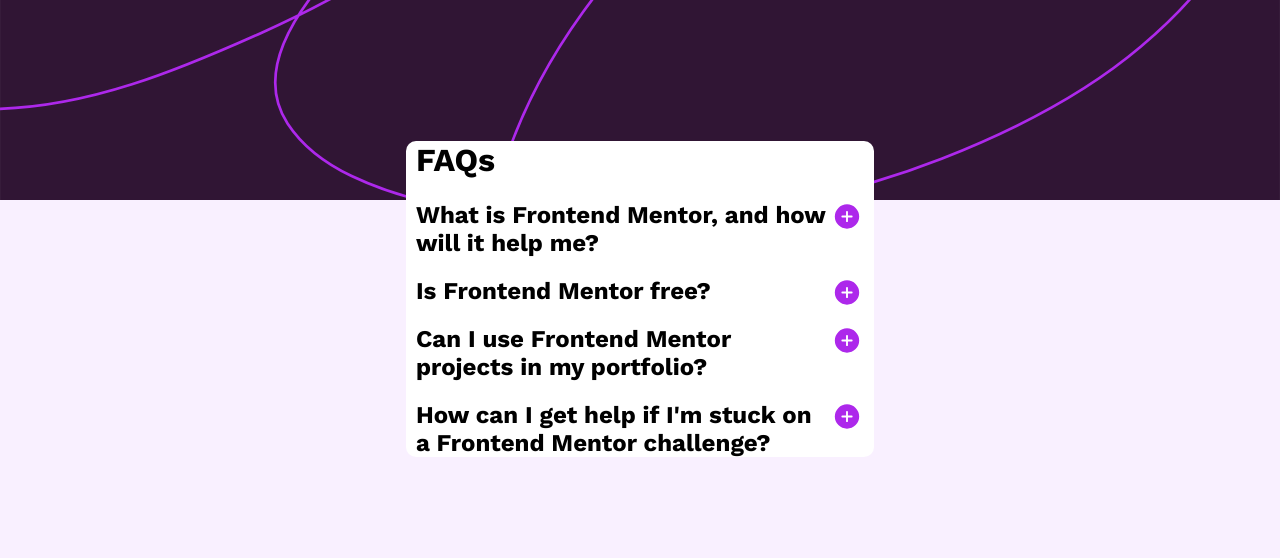
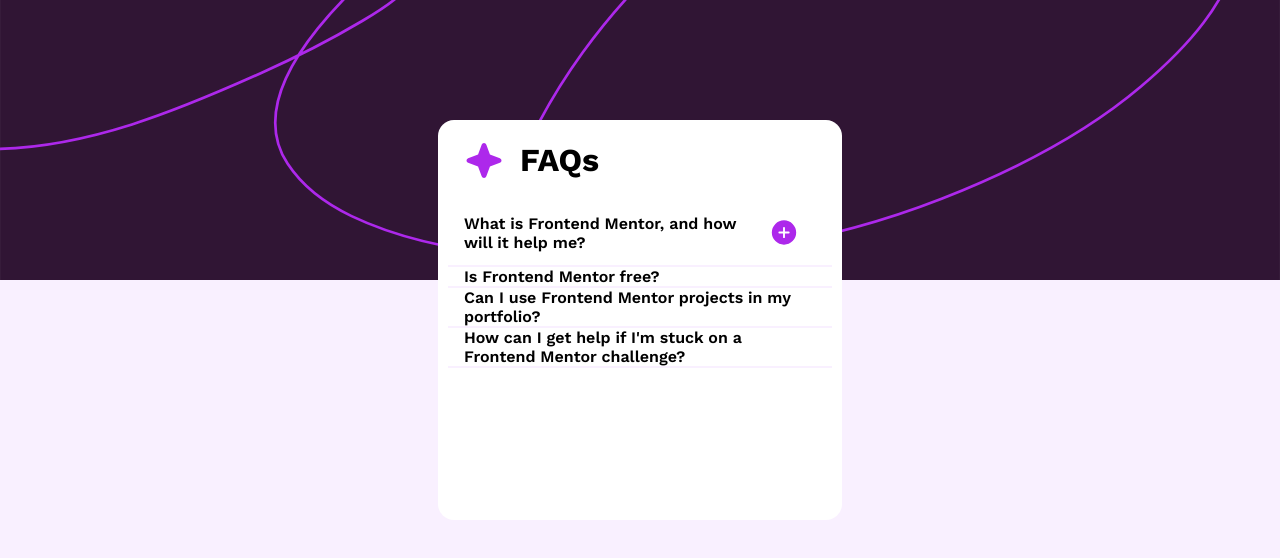
Before and after one commit to MisterCcobD/FAQ-ACCORDION-MAIN, a plain HTML site: page index2.html in a window 1280 px wide. Drawn offline with Linux system fonts and the light colour scheme.

Commit message:
try js accordion and icon change

```diff
--- a/index2.html
+++ b/index2.html
@@ -7,7 +7,7 @@
 
     <link rel="icon" type="image/png" sizes="32x32" href="./assets/images/favicon-32x32.png">
     <link rel="stylesheet" href="style2.css">
-    <!-- <script src="utilities.js"></script> -->
+    <script src="utilities.js"></script>
 
     <title>Frontend Mentor | FAQ accordion</title>
 
@@ -19,64 +19,97 @@
     <main>
 
         <div class="questions">
-            <!-- <img class="floatLeft" src="/assets/images/icon-star.svg" alt=""> -->
+            <div id="title">
+                <img src="assets/images/icon-star.svg" class="floatLeft" alt="">
                 <h1>FAQs</h1>
-            <div class="floatRight" onclick="changeImage()"></div>
-            <h2>What is Frontend Mentor, and how will it help me?</h2>
+            </div>
+            <div class="qContainer">
+                <a href="#question1">
+                    What is Frontend Mentor, and how will it help me?
+                </a>
+                <a href="#question1" class="icons accordion">
+                </a>
+            </div>
 
-            <p class="answers">Frontend Mentor offers realistic coding challenges to help developers improve their
+            <p id="question1" class="panel">Frontend Mentor offers realistic coding challenges to help developers improve their
                 frontend coding skills with projects in HTML, CSS, and JavaScript. It's suitable for
                 all levels and ideal for portfolio building.
             </p>
         </div>
         <div class="questions">
-            <div class="floatRight" onclick="changeImage()"></div>
-            <h2>Is Frontend Mentor free?</h2>
+            <div class="qContainer">
+                <a href="#question2">Is Frontend Mentor free?
+                </a>
+                <a href="#question2">
+                    <a href="#question2" class="icons">
+                    </a>
+            </div>
 
-            <p class="answers">Yes, Frontend Mentor offers both free and premium coding challenges, with the free
+            <p id="question2">Yes, Frontend Mentor offers both free and premium coding challenges, with the free
                 option providing access to a range of projects suitable for all skill levels.
             </p>
         </div>
         <div class="questions">
-            <div class="floatRight" onclick="changeImage()"></div>
-            <h2>Can I use Frontend Mentor projects in my portfolio?</h2>
+            <a href="#question3">
+                <div class="qContainer">
+                    Can I use Frontend Mentor projects in my portfolio?
+            </a>
+            <a href="#question3">
+                <a href="#question3" class="icons">
+                </a>
+        </div>
 
-            <p class="answers">Yes, you can use projects completed on Frontend Mentor in your portfolio. It's an excellent
+        <p id="question3">Yes, you can use projects completed on Frontend Mentor in your portfolio. It's an excellent
             way to showcase your skills to potential employers!
         </p>
         </div>
         <div class="questions">
-            <div class="floatRight" onclick="changeImage()" onclick="toggleAnswers()"></div>
-            <h2>How can I get help if I'm stuck on a Frontend Mentor challenge?</h2>
+            <div class="qContainer">
+                <a href="#question4">
+                    How can I get help if I'm stuck on a Frontend Mentor challenge?
+                </a>
+                <a href="#question4">
+                    <a href="#question4" class="icons">
+                    </a>
+            </div>
 
-            <p class="answers">The best place to get help is inside Frontend Mentor's Discord community. There's a help
+            <p id="question4">The best place to get help is inside Frontend Mentor's Discord community. There's a help
                 channel where you can ask questions and seek support from other community members.
             </p>
         </div>
-    </main>
-    <script>    // Get all elements with the class "floatRight"
-        var floatRightElements = document.querySelectorAll('.floatRight');
+        <script>
+            var floatRightElements = document.querySelectorAll('.icons');
 
-        // Function to toggle background image for each element
             function toggleImage(element) {
-          // Check the current background image and toggle it
                 if (element.style.backgroundImage.includes('icon-plus.svg')) {
-            element.style.backgroundImage = "url('/assets/images/icon-minus.svg')";
+                    element.style.backgroundImage = "url('assets/images/icon-minus.svg')";
                 } else {
-            element.style.backgroundImage = "url('/assets/images/icon-plus.svg')";
+                    element.style.backgroundImage = "url('assets/images/icon-plus.svg')";
                 }
             }
 
-        // Use forEach to attach click event listeners to each element
-        floatRightElements.forEach(function(element) {
-          element.addEventListener('click', function() {
-            // Call the toggleImage function with the clicked element
+            floatRightElements.forEach(function (element) {
+                element.addEventListener('click', function () {
                     toggleImage(element);
                 });
             });
+            var acc = document.getElementsByClassName("accordion");
+            var i;
 
-
-
+            for (i = 0; i < acc.length; i++) {
+                acc[i].addEventListener("click", function () {
+                    this.classList.toggle("active");
+                    var panel = this.parentElement.getElementsByClassName("panel");
+                    var j;
+                    for (j = 0; j < panel.length; j++) {
+                        if (panel[j].style.maxHeight) {
+                            panel[j].style.maxHeight = null;
+                        } else {
+                            panel[j].style.maxHeight = panel[j].scrollHeight + "px";
+                        }
+                    }
+                });
+            }
         </script>
 </body>
 
--- a/style2.css
+++ b/style2.css
@@ -6,11 +6,11 @@
 }
 @font-face {
   font-family: workSansItalic;
-  src: url(/assets/fonts/WorkSans-Italic-VariableFont_wght.ttf);
+  src: url(assets/fonts/WorkSans-Italic-VariableFont_wght.ttf);
 }
 @font-face {
   font-family: workSansVariable;
-  src: url(/assets/fonts/WorkSans-VariableFont_wght.ttf);
+  src: url(assets/fonts/WorkSans-VariableFont_wght.ttf);
 }
 * {
   font-family: workSansVariable;
@@ -21,8 +21,8 @@
   margin: 0;
   padding: 0;
 }
-#top {
-  background-image: url(/assets/images/background-pattern-mobile.svg);
+#top{
+    background-image: url(assets/images/background-pattern-mobile.svg);
     background-repeat: no-repeat;
     background-position: center;
     background-size: cover;
@@ -31,19 +31,15 @@
     width: 100%;
     height: 25vh;
 }
-img {
-  width: 100%;
-  margin: 0;
-  padding: 0;
+a{
+    text-decoration: none;
+    font-family: workSansVariable;
+    font-weight: 600;
+    color: black;
+    align-self: center;
 }
-a {
-  text-decoration: none;
-}
-h2 {
-  color: black;
-}
-h2:hover {
-  color: var(--LightPink);
+a:hover{
+    color: var(--GrayishPurple);
 }
 main {
   background-color: var(--White);
@@ -51,34 +47,73 @@
   padding: 0 10px;
   position: relative;
   bottom: 5em;
-  width: 80%;
+  width: 80vw;
+  min-height: 50vh;
   text-align: left;
-  border-radius: 10px;
+  border-radius: 1em;
 }
-img {
-  max-width: 32px;
+.questions{
+    padding: 0 1em ;
+    border-bottom: 2px var(--LightPink) solid;
 }
-.floatRight {
-  background-image: url(/assets/images/icon-plus.svg);
-  width: 32px;
-  height: 32px;
-  float: right;
+.qContainer{
+    display: flex;
+    flex-direction: row;
+    flex-wrap: nowrap;
+    justify-content: space-between;
 }
-.floatLeft {
-  float: left;
+.accordion{
+    width: 64px;
+    height: 64px;
+    flex-shrink: 0;
+    background-image: url(assets/images/icon-plus.svg);
+    background-repeat: no-repeat;
+    background-position: center;
 }
-.answers{
+.panel {
+  max-height: 64px;
+  overflow: hidden;
+  transition: 0.2s ease-out;
+}
+#title{
+    display: flex;
+    flex-direction: row;
+    justify-content: flex-start;
+    align-items: center;
+    gap: 1em;
+}
+#title img{
+    align-self: center;
+}
+#question1{
     display: none;
 }
-@media screen and (min-width: 720px) and (orientation: landscape) {
-  main {
-    width: 35%;
+
+#question2{
+    display: none;
 }
-  #top {
-    background-image: url(/assets/images/background-pattern-desktop.svg);
+
+#question3{
+    display: none;
+}
+
+#question4{
+    display: none;
+}
+
+.answers{
+    width: 70%;
+}
+@media screen and (min-width:720px) and (orientation:landscape) {
+    main{
+        width:30vw;
+        bottom: 10em;
+    }
+    #top{
+        background-image: url(assets/images/background-pattern-desktop.svg);
         margin: 0;
         padding: 0;
         width: 100%;
-    height: 25vh;
+        height: 35vh;
     }
 }
```
Lines whose indentation alone changed are shown as unchanged.
